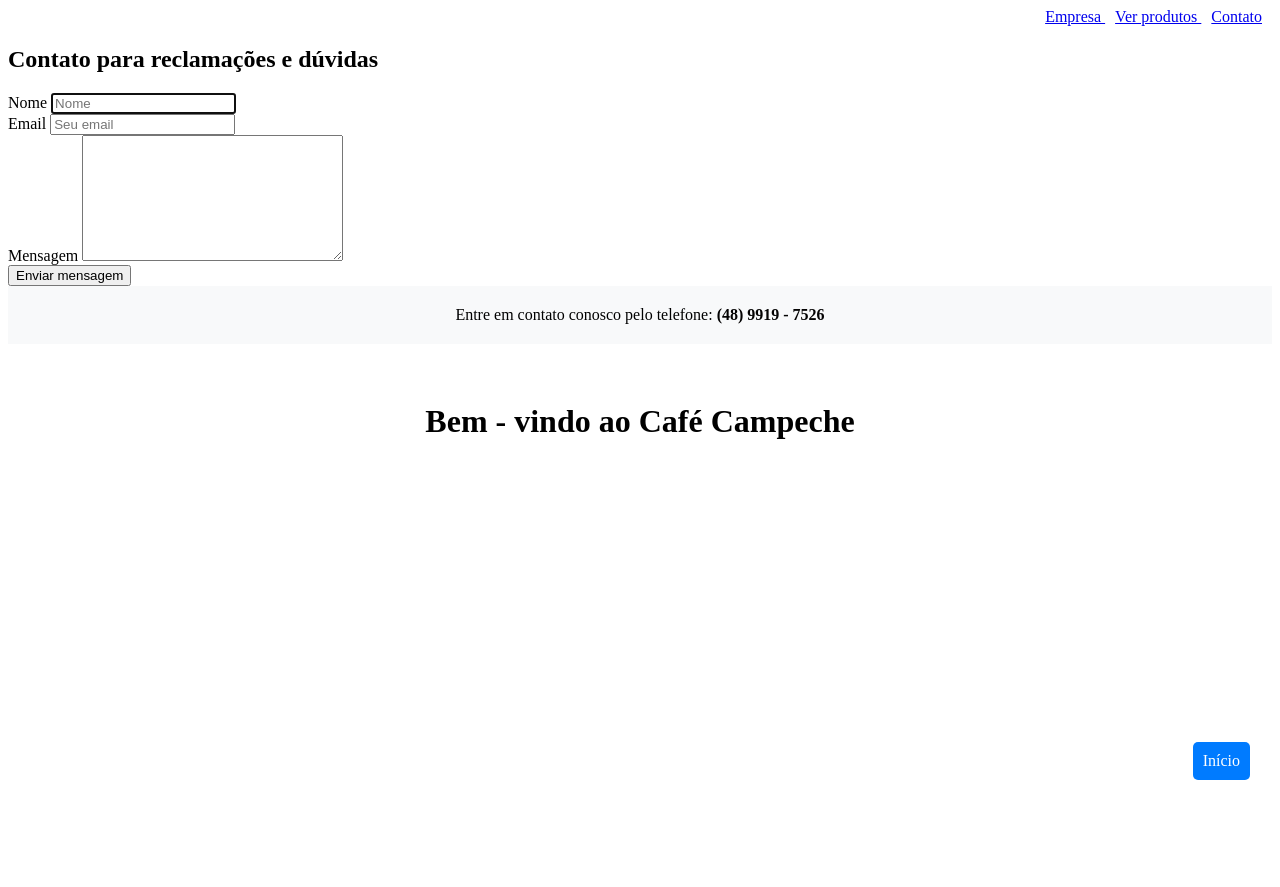
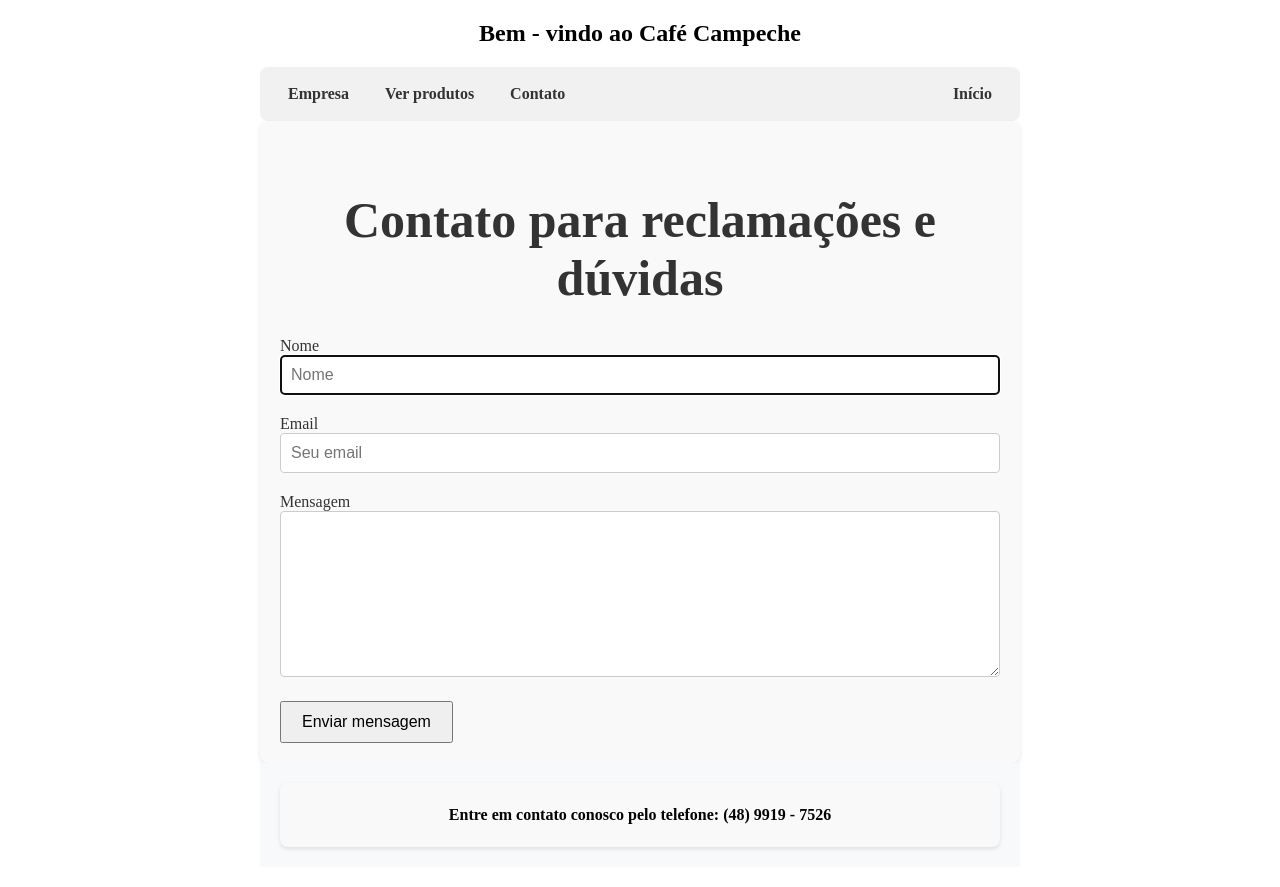
Before and after one commit to daviperes1249/REACT, a React (Create React App) app: page /contato in a window 1280 px wide. Before the commit the page ends 800 px from the top, so only its background shows below. Built offline with nearby package versions, Linux system fonts and the light colour scheme.

Commit message:
css pronto

```diff
--- a/package.json
+++ b/package.json
@@ -15,6 +15,7 @@
     "react-dom": "^18.2.0",
     "react-router-dom": "^6.14.1",
     "react-scripts": "5.0.1",
+    "react-transition-group": "^4.4.5",
     "web-vitals": "^2.1.4"
   },
   "scripts": {
--- a/src/App.css
+++ b/src/App.css
@@ -1,26 +1,83 @@
-.bem-vindo {
-    position: absolute;
-    top: 50%;
-    left: 50%;
-    transform: translate(-50%, -50%);
+* {
+    margin: 0;
+    padding: 0;
+    box-sizing: border-box;
 }
 
-.link-inicio {
-    position: fixed;
-    bottom: 20px;
-    right: 20px;
-    color: #fff;
-    background-color: #007bff;
-    padding: 10px;
-    text-decoration: none;
-    border-radius: 5px;
+.app-container {
+    max-width: 800px;
+    margin: 0 auto;
+    padding: 20px;
+}
+
+.bem-vindo {
+    text-align: center;
+    font-size: 24px;
+    margin-bottom: 20px;
 }
 
 .app-nav {
     display: flex;
-    justify-content: flex-end;
+    justify-content: space-between;
+    align-items: center;
+    background-color: #f1f1f1;
+    padding: 10px 20px;
+    border-radius: 8px;
 }
 
-.app-nav a {
-    margin-right: 10px;
+.links-left {
+    display: flex;
+    gap: 20px;
 }
+
+.links-left a {
+    color: #333;
+    text-decoration: none;
+    font-weight: bold;
+    padding: 8px;
+    border-radius: 4px;
+    transition: background-color 0.3s;
+}
+
+.links-left a:hover {
+    background-color: #ccc;
+}
+
+.link-inicio {
+    color: #333;
+    text-decoration: none;
+    font-weight: bold;
+    padding: 8px;
+    border-radius: 4px;
+    transition: background-color 0.3s;
+}
+
+.link-inicio:hover {
+    background-color: #ccc;
+}
+
+.routes-container {
+    margin-top: 20px;
+}
+
+@media (max-width: 768px) {
+    .app-container {
+        padding: 10px;
+    }
+    .app-nav {
+        flex-direction: column;
+        align-items: flex-start;
+    }
+    .links-left {
+        flex-direction: column;
+        gap: 10px;
+    }
+    .link-inicio,
+    .links-left a {
+        display: block;
+        width: 100%;
+    }
+    .routes-container {
+        margin-top: 10px;
+    }
+}
--- a/src/App.js
+++ b/src/App.js
@@ -77,7 +77,7 @@
             /Routes> <
             /div> <
             /Router>
-        );
+        )
     }
 
     export default App;
--- a/src/Contato.css
+++ b/src/Contato.css
@@ -1,28 +1,52 @@
-.contato-footer {
-    position: fixed;
-    bottom: 0;
-    width: 100%;
-    background-color: #f8f8f8;
+.contato-container {
+    max-width: 800px;
+    margin: 0 auto;
     padding: 20px;
-    text-align: center;
-    margin-top: 20px;
-    /* Adicione a margem superior desejada */
 }
 
-.contato-footer-content {
-    display: flex;
-    flex-direction: column;
-    align-items: center;
+.container {
+    background-color: #f9f9f9;
+    padding: 20px;
+    border-radius: 8px;
+    box-shadow: 0 2px 4px rgba(0, 0, 0, 0.1);
 }
 
-@media (min-width: 768px) {
-    .contato-footer-content {
-        flex-direction: row;
-        justify-content: center;
-    }
-    .contato-footer-content p {
-        margin: 0 10px;
-    }
+h2 {
+    font-size: 24px;
+    color: #333;
+    text-align: center;
+    margin-bottom: 20px;
+}
+
+form {
+    margin-top: 30px;
+}
+
+.form-group {
+    margin-bottom: 20px;
+}
+
+.form-group label {
+    font-size: 16px;
+    color: #333;
+}
+
+.form-control {
+    width: 100%;
+    padding: 10px;
+    font-size: 16px;
+    border-radius: 4px;
+    border: 1px solid #ccc;
+}
+
+textarea.form-control {
+    resize: vertical;
+}
+
+.btn {
+    display: inline-block;
+    padding: 10px 20px;
+    font-size: 16px;
 }
 
 .footer {
@@ -38,3 +62,19 @@
 .footer strong {
     color: #040303;
 }
+
+@media (max-width: 768px) {
+    .contato-container {
+        padding: 10px;
+    }
+    .container {
+        padding: 10px;
+    }
+    h2 {
+        font-size: 20px;
+    }
+    .btn {
+        display: block;
+        width: 100%;
+    }
+}
--- a/src/Contato.js
+++ b/src/Contato.js
@@ -70,7 +70,7 @@
         <
         div className = "container" >
         <
-        p > Entre em contato conosco pelo telefone: < strong > (48) 9919 - 7526 < /strong></p >
+        p > < strong > Entre em contato conosco pelo telefone: (48) 9919 - 7526 < /strong></p >
         <
         /div> <
         /footer> <
--- a/src/Produto.css
+++ b/src/Produto.css
@@ -1,44 +1,69 @@
+.titulo {
+    font-size: 50px;
+    font-weight: 800;
+    margin-bottom: 100px;
+}
+
 .produto-container {
-    max-width: 960px;
+    max-width: 600px;
     margin: 0 auto;
     padding: 20px;
 }
 
 .produto-lista {
+    list-style: none;
+    padding: 0;
     display: grid;
-    grid-template-columns: repeat(auto-fit, minmax(300px, 1fr));
-    grid-gap: 20px;
+    grid-template-columns: repeat(2, 1fr);
+    grid-gap: 100px;
 }
 
 .produto-item {
     display: flex;
     flex-direction: column;
-    justify-content: center;
     align-items: center;
+    border: 1px solid #ccc;
+    border-radius: 8px;
+    padding: 20px;
     text-align: center;
 }
 
 .produto-item img {
-    width: 100px;
-    height: 100px;
+    width: 200px;
+    height: 200px;
+    object-fit: cover;
+    border-radius: 50%;
     margin-bottom: 10px;
 }
 
-.links-container {
-    display: flex;
-    justify-content: space-between;
-    margin-bottom: 10px;
+.produto-item h3 {
+    margin-bottom: 5px;
 }
 
-.link-inicio {
-    position: fixed;
-    bottom: 20px;
-    right: 20px;
-    color: #fff;
+.produto-item p {
+    color: #888;
+}
+
+h2 {
+    text-align: center;
 }
 
 @media (max-width: 768px) {
     .produto-lista {
         grid-template-columns: 1fr;
     }
+    .produto-item {
+        margin-bottom: 40px;
+    }
+    .produto-item img {
+        width: 150px;
+        height: 150px;
+    }
+    .titulo {
+        font-size: 30px;
+        margin-bottom: 50px;
+    }
+    h2 {
+        margin-bottom: 20px;
+    }
 }
--- a/src/Produto.js
+++ b/src/Produto.js
@@ -2,6 +2,7 @@
 import './Produto.css';
 
 function Produto() {
+    // Array de objetos representando produtos de café
     const produtosCafe = [
         { id: 1, nome: 'Café Tradicional', preco: 5.99, imagem: 'imagens/cafe tradicional.jpg' },
         { id: 2, nome: 'Café Expresso', preco: 3.49, imagem: 'imagens/cafe expresso.jpg' },
@@ -11,15 +12,13 @@
         { id: 6, nome: 'Café Duplo', preco: 5.89, imagem: 'imagens/cafe duplo.png' },
         { id: 7, nome: 'Café 3 Corações', preco: 2.99, imagem: 'imagens/cafe 3 corações.jpg' },
         { id: 8, nome: 'Irish Coffee', preco: 7.49, imagem: 'imagens/irish coffe.jpg' },
-        { id: 9, nome: 'Café Macchiato', preco: 8.49, imagem: 'imagens/cafe macchiato.jpeg ' }
-        // Adicione mais produtos de café aqui, se desejar
     ];
 
     return ( <
         div className = "produto-container" >
         <
         h2 > Página de Produtos < /h2> <
-        ul className = "produto-lista" > {
+        ul className = "produto-lista" > { /* Mapeia o array de produtos e renderiza um item para cada produto */ } {
             produtosCafe.map((produto) => ( <
                 li key = { produto.id }
                 className = "produto-item" >
--- a/src/empresa.css
+++ b/src/empresa.css
@@ -1,16 +1,47 @@
-.links-topo-direito {
-    position: absolute;
-    top: 20px;
-    right: 20px;
+.empresa-container {
+    display: flex;
+    align-items: center;
+    justify-content: center;
+    text-align: center;
+    height: 100vh;
 }
 
-.link-topo {
-    margin-right: 10px;
-    color: #000;
-    text-decoration: none;
+h2 {
+    font-size: 28px;
+    color: #333;
+    margin-bottom: 20px;
+    margin-top: 50px;
+    font-size: 50px;
+    font-weight: 800;
 }
 
-.map-container {
-    width: 100%;
-    height: 400px;
+p {
+    font-size: 16px;
+    color: #666;
+    line-height: 1.5;
+    margin-bottom: 20px;
+    text-align: center;
 }
+
+img {
+    margin-top: -70px;
+}
+
+.image-container {
+    display: flex;
+    justify-content: center;
+}
+
+.centered-image {
+    max-width: 400px;
+    height: auto;
+}
+
+@media (max-width: 768px) {
+    h2 {
+        font-size: 24px;
+    }
+    p {
+        font-size: 14px;
+    }
+}
```
Also changed, not shown: public/imagens/cafe logotipo.jpg (added), 1 other file (tests, documents, lock files or other folders).
